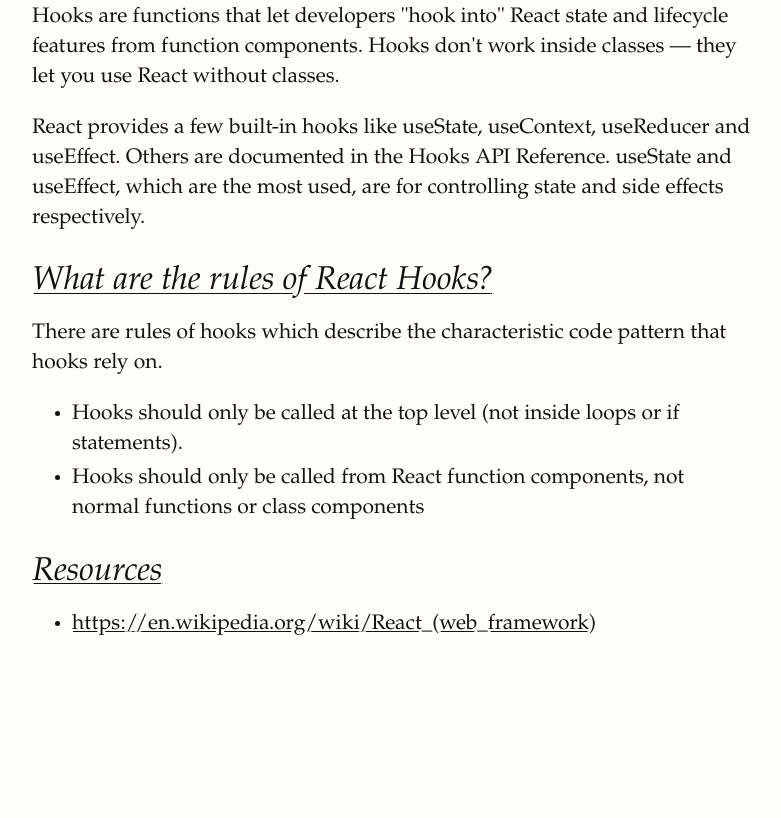
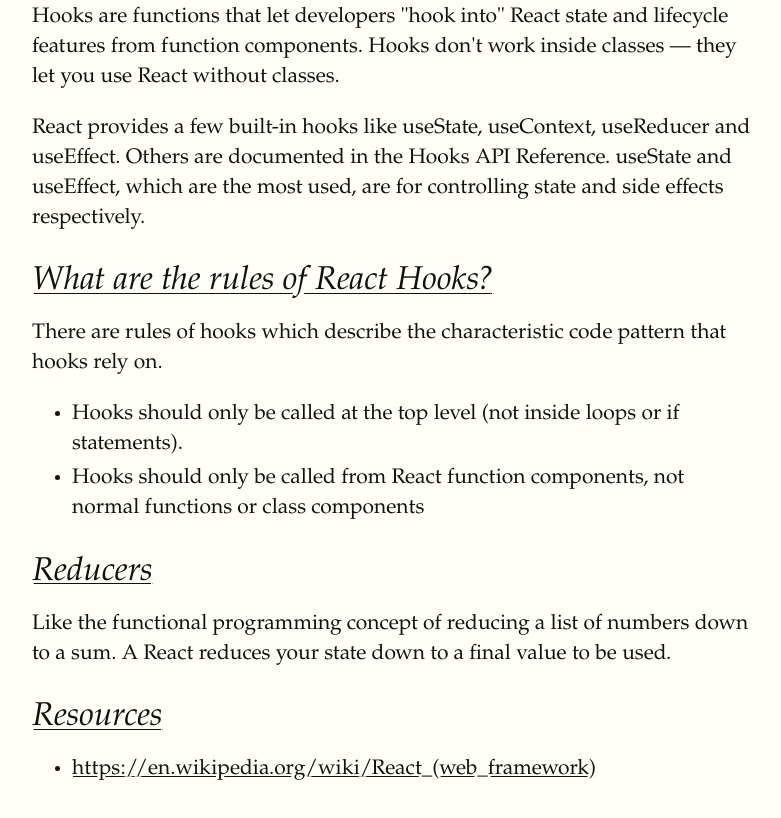
Before and after one commit to Mu-Alpha-Research-Center/visual-analysis-of-algorithms, a website: page docs/ReactJS.html in a window 1280 px wide. Shown: the part 2567-3385 px from the top of the page, without its empty margins (248-1029 px from the left). Before the commit the page ends 3356 px from the top, so only its background shows below. Drawn offline with Linux system fonts and the light colour scheme; a web font is replaced by a local one.

Commit message:
Update ReactJS Notes

```diff
--- a/docs/ReactJS.html
+++ b/docs/ReactJS.html
@@ -172,6 +172,15 @@
 
 </ul>
 
+
+<div id="Reducers"><h2 id="Reducers" class="header"><a href="#Reducers">Reducers</a></h2></div>
+
+<p>
+Like the functional programming concept of reducing a list of numbers down
+to a sum. A React reduces your state down to a final value to be used.
+</p>
+
+
 <div id="Resources"><h2 id="Resources" class="header"><a href="#Resources">Resources</a></h2></div>
 <ul>
 <li>
```
Also changed, not shown: docs/index.html (+4 -3 lines), README.md, 2 other files.
